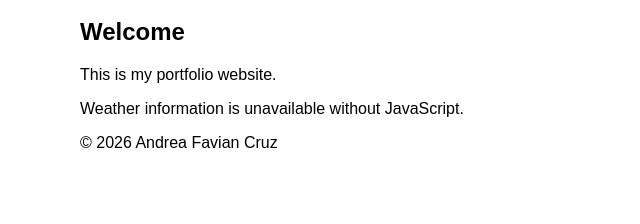
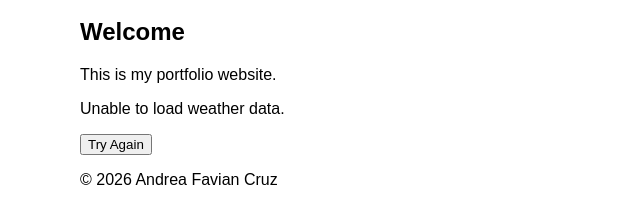
Before and after one commit to afavian/cse134-hw5, an Eleventy site: page src/index.njk in a window 1280 px wide. Shown: the part 188-412 px from the top of the page, without its empty margins (0-640 px from the left). Built offline with nearby package versions, Linux system fonts and the light colour scheme; Eleventy itself is replaced by a stand-in of ours; files that its build step writes are made by us from their sources; no server answers.

Commit message:
Update weather-widget.js

```diff
--- a/src/js/weather-widget.js
+++ b/src/js/weather-widget.js
@@ -29,7 +29,7 @@ class WeatherWidget extends HTMLElement {
   renderError(message){
     this.setAttribute("state", "error");
     this.replaceChildren();
-    const = document.createElement("p");
+    const p = document.createElement("p");
     p.textContent = message;
 
     const button = document.createElement("button");
```
